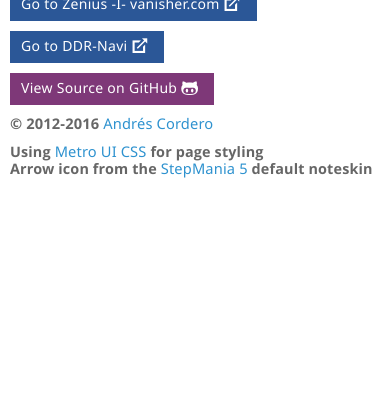
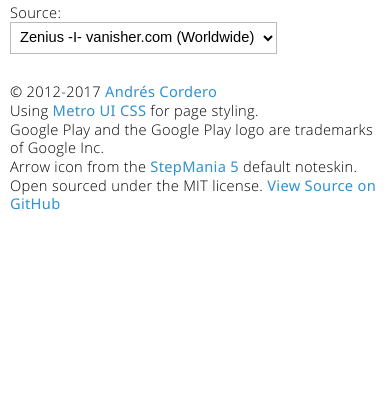
Before and after one commit to Andrew67/ddr-finder, a PHP site: page / in a window 390 px wide. Shown: the part 440-844 px from the top of the page. Run offline with PHP 8.4, Linux system fonts and the light colour scheme.

Commit message:
Various UI fixes #16. Moved Windows Phone UA test before Android, as new UAs include Android keyword. Created TypeScript definition for APIData representing API v2.0 result object, for IDE completion support. Converted Data Source option to dropdown, and moved below action buttons. Added missing rel="noopener" to external links. Moved icons in buttons to left-hand side. Replaced Google Play button with official Google Play badge. Moved GitHub button to footer. Added various more fields to JSON Manifest. Added async/defer to Piwik analytics scripts.

```diff
--- a/web/css/custom.css
+++ b/web/css/custom.css
@@ -12,3 +12,7 @@ body {
 #app-title {
     cursor: pointer;
 }
+
+#source-select {
+    width: auto;
+}
--- a/web/index.html
+++ b/web/index.html
@@ -22,48 +22,47 @@
 <h1>DDR Finder</h1>
 <p>Proof of concept tool for finding DDR machine locations (or arcades in general).
 No warranty is made regarding operation, and no accuracy of results is guaranteed.
-Machine location data collected from <a href="http://zenius-i-vanisher.com/">Zenius -I- vanisher.com</a>
-and <a href="http://ddr-navi.jp/">DDR-Navi</a>
+Machine location data collected from <a href="http://zenius-i-vanisher.com/" target="_blank" rel="noopener">Zenius -I- vanisher.com</a>
+and <a href="http://ddr-navi.jp/" target="_blank" rel="noopener">DDR-Navi</a>
 (no affiliation with said sites, data snapshots may not be up-to-date).</p>
-<div id="options-buttons">
-    <h3>Options</h3>
-    <div class="button-set" data-role="button-set" id="source-select">
-        <div>Source:</div>
-        <button id="ziv">Zenius -I- vanisher.com (Worldwide)</button>
-        <button id="navi">DDR-Navi (Japan)</button>
-    </div>
-</div>
+
 <div id="main-buttons">
     <h3>Actions</h3>
     <a href="locator.html" class="button default big bg-color-orangeDark">
-        Locate Nearby Arcades <i class="icon-search"></i>
+        <i class="icon-search"></i> Locate Nearby Arcades
     </a><br>
-    <a href="ng/" class="button bg-color-orangeDark fg-color-white">
-        Interactive Map <i class="icon-location"></i>
+    <a href="ng/" class="button bg-color-blue fg-color-white">
+        <i class="icon-location"></i> Interactive Map
     </a><br>
-    <span id="android-app-download">
-        <a href="https://play.google.com/store/apps/details?id=com.andrew67.ddrfinder" class="button bg-color-greenLight fg-color-white">
-            Google Play <i class="icon-android"></i>
-        </a>
-        <a href="ddrfinder.apk" class="button bg-color-greenLight fg-color-white">
-            APK Download <i class="icon-download"></i>
-        </a><br>
-    </span>
-    <a href="http://zenius-i-vanisher.com/" class="button bg-color-blueDark fg-color-white" target="_blank" rel="noopener">
-        Go to Zenius -I- vanisher.com <i class="icon-new-tab"></i>
-    </a><br>
-    <a href="http://ddr-navi.jp/" class="button bg-color-blueDark fg-color-white" target="_blank" rel="noopener">
-        Go to DDR-Navi <i class="icon-new-tab"></i>
-    </a><br>
-    <a href="https://github.com/Andrew67/ddr-finder" class="button bg-color-pinkDark fg-color-white" target="_blank" rel="noopener">
-        View Source on GitHub <i class="icon-github-4"></i>
+    <a id="android-app-download"
+       href='https://play.google.com/store/apps/details?id=com.andrew67.ddrfinder&pcampaignid=MKT-Other-global-all-co-prtnr-py-PartBadge-Mar2515-1'>
+        <img alt='Get it on Google Play' width="150"
+             src='https://play.google.com/intl/en_us/badges/images/generic/en_badge_web_generic.png' />
     </a>
 </div>
-<h4>&copy; 2012-2016 <a href="http://andrew67.com/" target="_blank">Andrés Cordero</a></h4>
-<h5>
-    Using <a href="http://metroui.org.ua/" target="_blank" rel="noopener">Metro UI CSS</a> for page styling<br>
-    Arrow icon from the <a href="http://stepmania.com/" target="_blank" rel="noopener">StepMania 5</a> default noteskin
-</h5>
+
+<div id="options-buttons">
+    <h3>Options</h3>
+    <label>
+        Source:
+        <div class="input-control">
+            <select id="source-select">
+                <option value="ziv">Zenius -I- vanisher.com (Worldwide)</option>
+                <option value="navi">DDR-Navi (Japan)</option>
+            </select>
+        </div>
+    </label>
+</div>
+
+<p id="footer">
+    &copy; 2012-2017 <a href="http://andrew67.com/" target="_blank" rel="noopener">Andrés Cordero</a><br>
+    Using <a href="http://metroui.org.ua/" target="_blank" rel="noopener">Metro UI CSS</a> for page styling.<br>
+    Google Play and the Google Play logo are trademarks of Google Inc.<br>
+    Arrow icon from the <a href="http://stepmania.com/" target="_blank" rel="noopener">StepMania 5</a> default noteskin.<br>
+    Open sourced under the MIT license.
+    <a href="https://github.com/Andrew67/ddr-finder" target="_blank" rel="noopener">View Source on GitHub</a>
+</p>
+
 <script src="js/jquery-1.11.3.js"></script>
 <script src="js/buttonset.js"></script>
 <script src="js/options.js"></script>
@@ -71,6 +70,6 @@ and <a href="http://ddr-navi.jp/">DDR-Navi</a>
     var _paq = _paq || [];
     _paq.push(['setDocumentTitle', 'Home']);
 </script>
-<script src="js/piwik.js"></script>
+<script src="js/piwik.js" async defer></script>
 </body>
 </html>
--- a/web/js/options.js
+++ b/web/js/options.js
@@ -1,18 +1,15 @@
 /*! ddr-finder | https://github.com/Andrew67/ddr-finder/blob/master/LICENSE */
 // Functionality for main page
 $(function() {
+    var sourceSelect = $('#source-select');
+
     // Save selected source on click
-    $('#source-select').on('click', 'button', function() {
-        localStorage.setItem('datasrc', this.id);
+    sourceSelect.on('change', function() {
+        localStorage.setItem('datasrc', sourceSelect.val());
     });
 
     // Set current source as selected button
     var datasrc = localStorage.getItem('datasrc');
     if (null === datasrc) datasrc = 'ziv';
-    $('#' + datasrc).addClass('active');
-
-    // Hide "Install Android App" button if not Android
-    if (!/Android/i.test(navigator.userAgent)) {
-        $('#android-app-download').hide();
-    }
+    sourceSelect.val(datasrc);
 });
```
Also changed, not shown: web/js/locator.js (+5 -5 lines), web/js/types.d.ts (added, +29 -0 lines), web/locator.html (+24 -22 lines), web/manifest.json.
